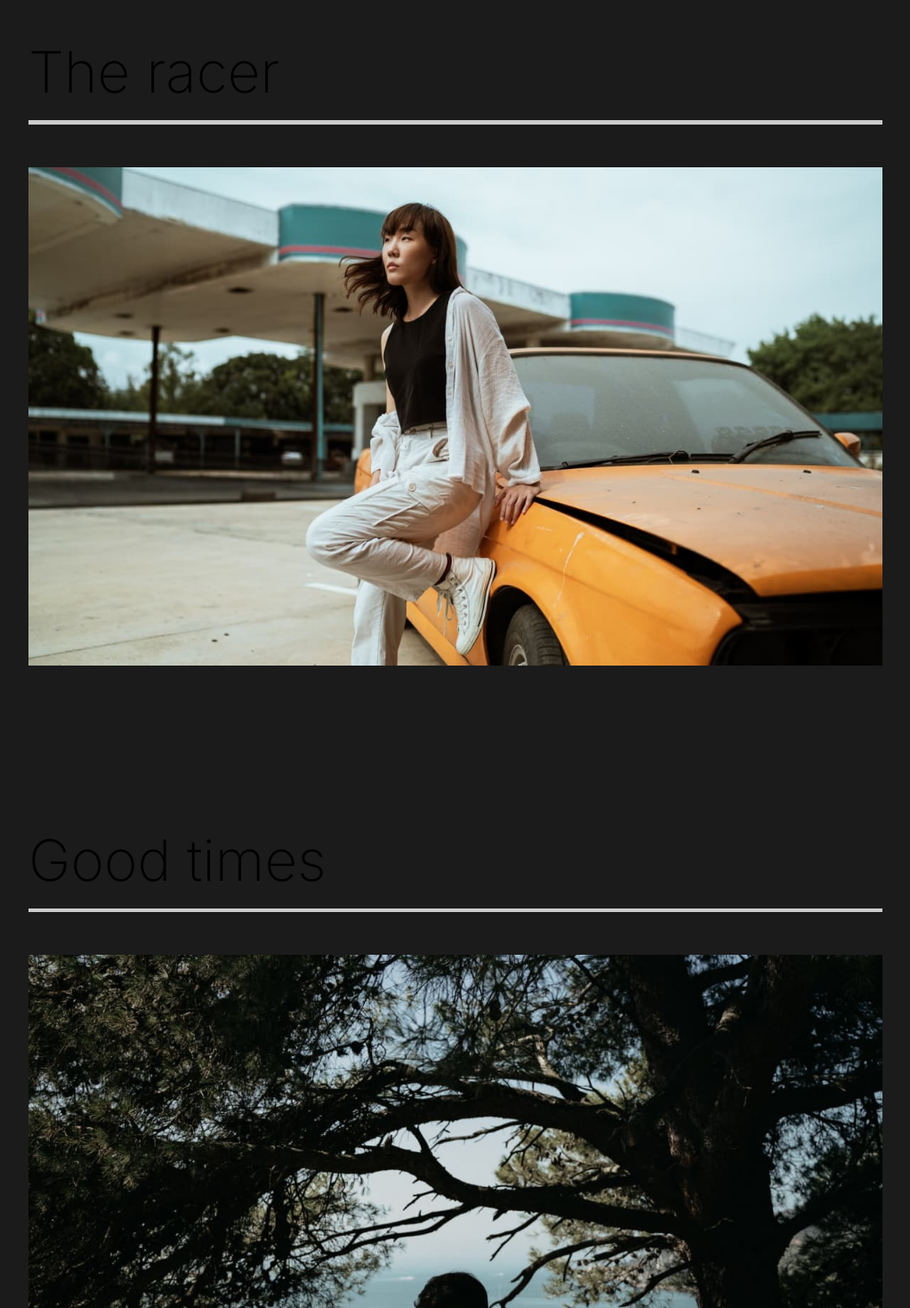
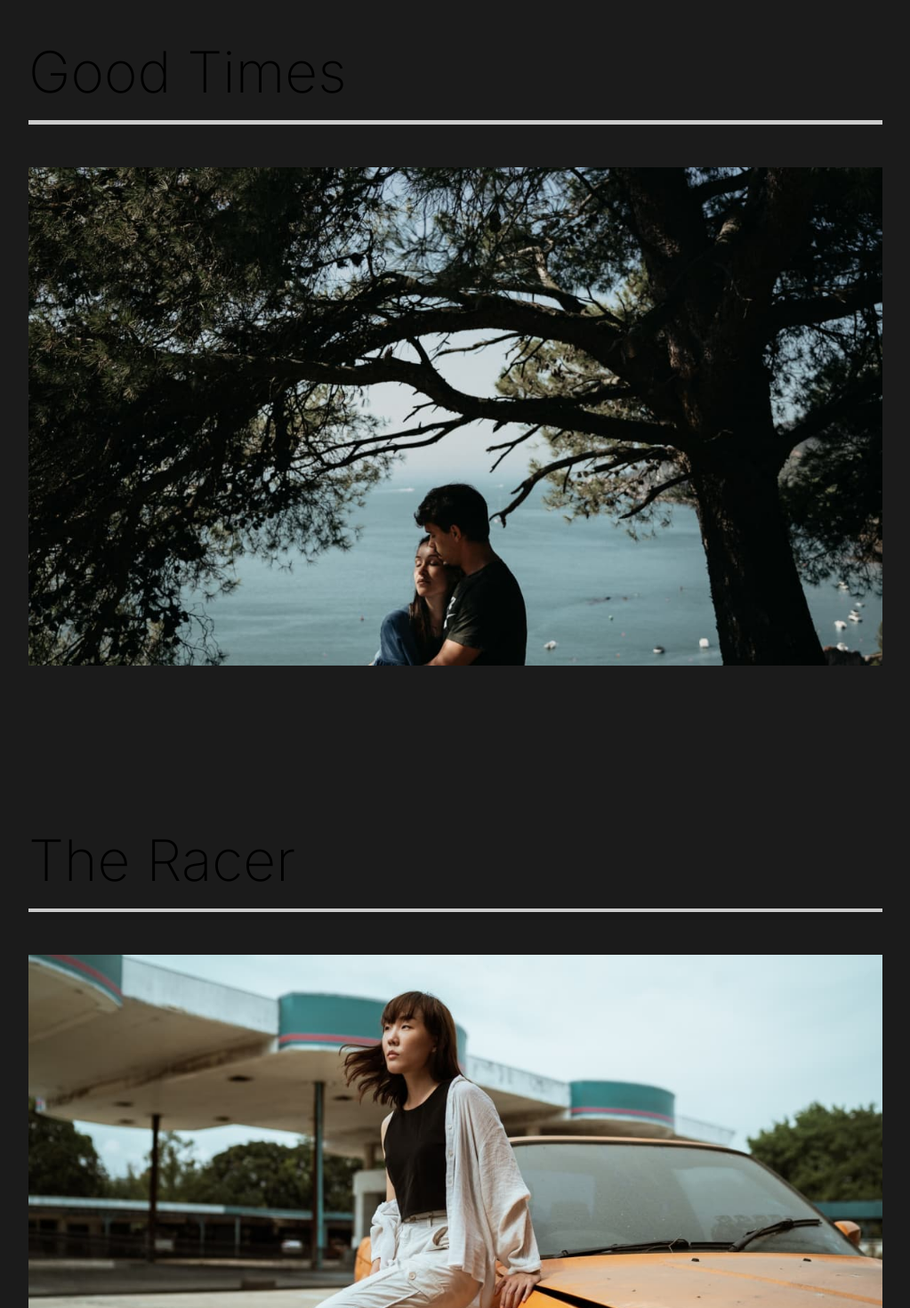
Before and after one commit to softXengineer/capture-react, a React (Create React App) app: page /work in a window 1280 px wide. Shown: the part 1020-2490 px from the top of the page at 89% size, without its empty margins (128-1151 px from the left). Built offline with nearby package versions, Linux system fonts and the light colour scheme.

Commit message:
Creating movie details page and styling

```diff
--- a/src/App.js
+++ b/src/App.js
@@ -4,6 +4,7 @@ import "./App.css";
 import Nav from "./components/nav/nav.component";
 import AboutUs from "./pages/AboutUs";
 import ContactUs from "./pages/ContactUs";
+import MovieDetail from "./pages/MovieDetail";
 import OurWork from "./pages/OurWork";
 
 function App() {
@@ -13,6 +14,7 @@ function App() {
       <Routes>
         <Route exact path="/" element={<AboutUs />} />
         <Route exact path="/work" element={<OurWork />} />
+        <Route path="/work/:id" element={<MovieDetail />} />
         <Route exact path="/contact" element={<ContactUs />} />
       </Routes>
     </div>
--- /dev/null
+++ b/src/movieState.js
@@ -0,0 +1,81 @@
+//Import Images
+import athlete from "./img/athlete-small.jpg";
+import goodtimes from "./img/goodtimes-small.jpg";
+import theracer from "./img/theracer-small.jpg";
+import athlete2 from "./img/athlete2.jpg";
+import goodtimes2 from "./img/good-times2.jpg";
+import theracer2 from "./img/the-racer2.jpg";
+
+export const MovieState = () => {
+  return [
+    {
+      title: "The Athlete",
+      mainImg: athlete,
+      secondaryImg: athlete2,
+      url: "/work/the-athlete",
+      awards: [
+        {
+          title: "Truly A masterpiece",
+          description:
+            "“Lorem Ipsum is simply dummy text of the printing and typesetting industry.”",
+        },
+        {
+          title: "Fresh look on a brutal sport.",
+          description:
+            "“Lorem Ipsum is simply dummy text of the printing and typesetting industry.”",
+        },
+        {
+          title: "It’s okay lmao.",
+          description:
+            "“Lorem Ipsum is simply dummy text of the printing and typesetting industry.”",
+        },
+      ],
+    },
+    {
+      title: "Good Times",
+      mainImg: goodtimes,
+      url: "/work/good-times",
+      secondaryImg: goodtimes2,
+      awards: [
+        {
+          title: "Truly A masterpiece",
+          description:
+            "“Lorem Ipsum is simply dummy text of the printing and typesetting industry.”",
+        },
+        {
+          title: "Fresh look on a brutal sport.",
+          description:
+            "“Lorem Ipsum is simply dummy text of the printing and typesetting industry.”",
+        },
+        {
+          title: "It’s okay lmao.",
+          description:
+            "“Lorem Ipsum is simply dummy text of the printing and typesetting industry.”",
+        },
+      ],
+    },
+    {
+      title: "The Racer",
+      mainImg: theracer,
+      url: "/work/the-racer",
+      secondaryImg: theracer2,
+      awards: [
+        {
+          title: "Truly A masterpiece",
+          description:
+            "“Lorem Ipsum is simply dummy text of the printing and typesetting industry.”",
+        },
+        {
+          title: "Fresh look on a brutal sport.",
+          description:
+            "“Lorem Ipsum is simply dummy text of the printing and typesetting industry.”",
+        },
+        {
+          title: "It’s okay lmao.",
+          description:
+            "“Lorem Ipsum is simply dummy text of the printing and typesetting industry.”",
+        },
+      ],
+    },
+  ];
+};
--- /dev/null
+++ b/src/pages/MovieDetail.jsx
@@ -0,0 +1,50 @@
+import { createBrowserHistory } from "history";
+import React, { useEffect, useState } from "react";
+import { MovieState } from "../movieState";
+
+import "./movieDetail.styles.scss";
+
+const MovieDetail = () => {
+  const history = createBrowserHistory();
+  const url = history.location.pathname;
+  const [movies, setMovies] = useState(MovieState);
+  const [movie, setMovie] = useState(null);
+
+  useEffect(() => {
+    const currentMovie = movies.filter((stateMovie) => stateMovie.url === url);
+    setMovie(currentMovie[0]);
+  }, [movies, url]);
+
+  return (
+    <>
+      {movie && (
+        <div className="details">
+          <div className="headline">
+            <h2>{movie.title}</h2>
+            <img src={movie.mainImg} alt={movie.title} />
+          </div>
+          <div className="awards">
+            {movie.awards.map(({ title, description }) => (
+              <Award title={title} description={description} key={title} />
+            ))}
+          </div>
+          <div className="image-display">
+            <img src={movie.secondaryImg} alt={movie.title} />
+          </div>
+        </div>
+      )}
+    </>
+  );
+};
+
+const Award = ({ title, description }) => {
+  return (
+    <div className="award">
+      <h3>{title}</h3>
+      <div className="line"></div>
+      <p>{description}</p>
+    </div>
+  );
+};
+
+export default MovieDetail;
--- a/src/pages/OurWork.jsx
+++ b/src/pages/OurWork.jsx
@@ -1,37 +1,32 @@
-import React from "react";
+import React, { useState } from "react";
 import { Link } from "react-router-dom";
 
 import "./ourWork.styles.scss";
 import goodTimes from "../img/goodtimes-small.jpg";
 import athlete from "../img/athlete-small.jpg";
 import theRacer from "../img/theracer-small.jpg";
+import { MovieState } from "../movieState";
 
 const OurWork = () => {
+  const [movies, setMovies] = useState(MovieState);
+  console.log(movies);
   return (
     <div className="work">
-      <div className="movie">
-        <h2>The Athlete</h2>
-        <div className="line"></div>
-        <Link to="/">
-          <img src={athlete} alt="The Athlete" className="movie-img" />
-        </Link>
-      </div>
-      <div className="movie">
-        <h2>The racer</h2>
-        <div className="line"></div>
-        <Link to="/">
-          <img src={theRacer} alt="The Racer" className="movie-img" />
-        </Link>
-      </div>
-      <div className="movie">
-        <h2>Good times</h2>
-        <div className="line"></div>
-        <Link to="/">
-          <img src={goodTimes} alt="Good times" className="movie-img" />
-        </Link>
-      </div>
+      {movies.map(({ title, mainImg, url }) => (
+        <Movie url={url} mainImg={mainImg} title={title} key={title} />
+      ))}
     </div>
   );
 };
 
+const Movie = ({ title, mainImg, url }) => (
+  <div className="movie">
+    <h2>{title}</h2>
+    <div className="line"></div>
+    <Link to={url}>
+      <img src={mainImg} alt={title} className="movie-img" />
+    </Link>
+  </div>
+);
+
 export default OurWork;
--- /dev/null
+++ b/src/pages/movieDetail.styles.scss
@@ -0,0 +1,51 @@
+.details {
+  color: #fff;
+  .headline {
+    min-height: 90vh;
+    padding-top: 20vh;
+    position: relative;
+    h2 {
+      position: absolute;
+      top: 10%;
+      left: 50%;
+      transform: translate(-50%, -10%);
+    }
+    img {
+      width: 100%;
+      height: 70vh;
+      object-fit: cover;
+    }
+  }
+
+  .awards {
+    min-height: 80vh;
+    display: flex;
+    margin: 5rem 10rem;
+    align-items: center;
+    justify-content: space-around;
+    .award {
+      padding: 5rem;
+      h3 {
+        font-size: 2rem;
+      }
+      .line {
+        width: 100%;
+        background-color: #23d997;
+        height: 0.3rem;
+        margin: 1rem 0;
+      }
+      p {
+        padding: 2rem 0;
+      }
+    }
+  }
+
+  .image-display {
+    min-height: 50vh;
+    img {
+      width: 100%;
+      height: 100vh;
+      object-fit: cover;
+    }
+  }
+}
```
